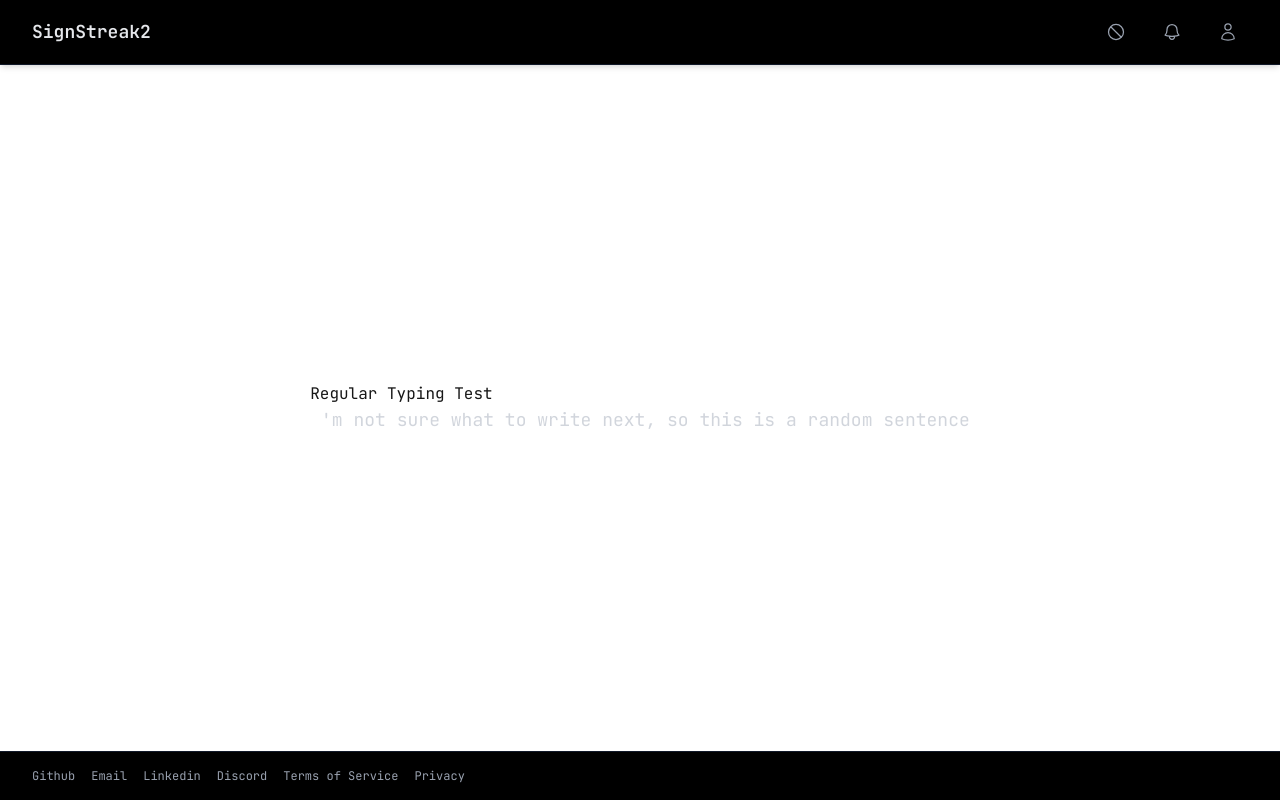
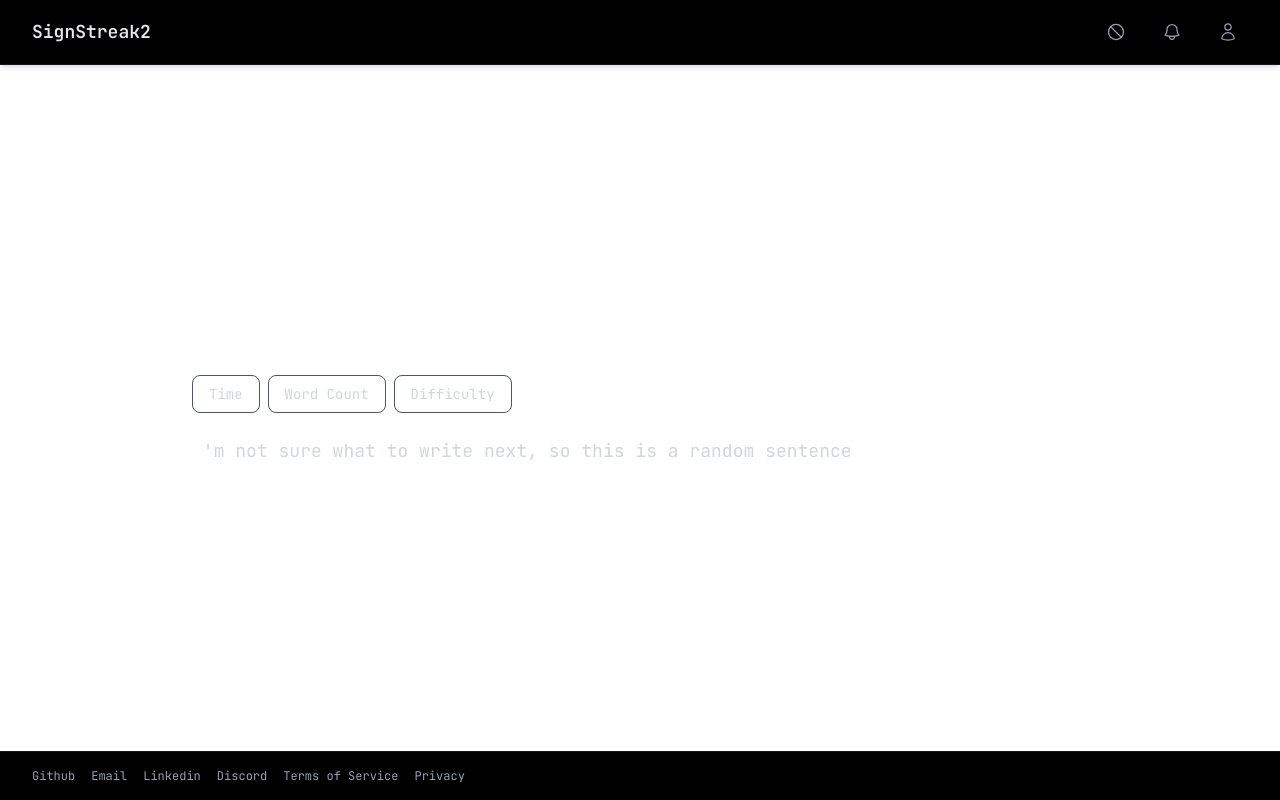
Before and after one commit to HweyTH/sign-streak-2, a Next.js app: page /regular-test in a window 1280 px wide. Built offline with nearby package versions, Linux system fonts and the light colour scheme.

Commit message:
Add basic button and layout for the utility bar to configure the typing test component

```diff
--- a/src/app/regular-test/page.js
+++ b/src/app/regular-test/page.js
@@ -2,10 +2,10 @@ import TypingTest from "@/components/TypingTest";
 
 export default function RegularTestPage() {
     return (
-        <div className="">
-            <h1 className="">
-                Regular Typing Test
-            </h1>
+        <div className="flex flex-col h-full w-full max-w-7xl mx-auto">
+            {/* Test Container */}
+            <div className="flex-1 flex items-center justify-center px-6 pb-6">
+            </div>
             <TypingTest />
         </div>
     )
--- /dev/null
+++ b/src/components/TestConfig.jsx
@@ -0,0 +1,129 @@
+"use client";
+
+import { useState, useRef, useEffect } from "react";
+
+export default function TestConfig({ onConfigChange}) {
+    const [time, setTime] = useState('infinite');
+    const [wordCount, setWordCount] = useState(25);
+    const [difficulty, setDifficulty] = useState('medium');
+    const [activeDropdown, setActiveDropdown] = useState(null);
+
+    const dropdownRefs = useRef({});
+
+    // Close dropdown when clicking outside
+    useEffect(() => {
+        const handleClickOutside = (event) => {
+            if (activeDropdown && dropdownRefs.current[activeDropdown] && !dropdownRefs.current[activeDropdown].contains(event.target)) {
+                setActiveDropdown(null);
+            }
+        };
+
+        document.addEventListener('mousedown', handleClickOutside);
+        return () => {
+            document.removeEventListener('mousedown', handleClickOutside);
+        }
+    }, [activeDropdown])
+
+    // Handle test time configuration
+    const handleTimeChange = (newTime) => {
+        setTime(newTime);
+        onConfigChange({ time: newTime, wordCount, difficulty});
+        setActiveDropdown(null);
+    }
+
+    // Handle word count configuration
+    const handleWordCountChange = (newWordCount) => {
+        setWordCount(newWordCount);
+        onConfigChange({ time, wordCount: newWordCount, difficulty});
+        setActiveDropdown(null);
+    }
+
+    // Handle difficulty configuration
+    const handleDifficultyChange = (newDifficulty) => {
+        setDifficulty(newDifficulty);
+        onConfigChange({ time, wordCount, difficulty: newDifficulty});
+        setActiveDropdown(null);
+    }
+
+    // Toggle Dropdown
+    const toggleDropdown = (dropdown) => {
+        setActiveDropdown(activeDropdown === dropdown ? null : dropdown);
+    }
+
+    const timeOptions = [
+        {value: '15', label: '15'},
+        {value: '30', label: '30'},
+        {value: '60', label: '60'},
+        {value: '120', label: '120'},
+        {value: 'infinite', label: '∞'},
+    ]
+
+    const wordCountOptions = [
+        {value: '10', label: '10'},
+        {value: '25', label: '25'},
+        {value: '50', label: '50'},
+        {value: '100', label: '100'},
+    ]
+
+    const difficultyOptions = [
+        {value: 'easy', label: 'Easy'},
+        {value: 'medium', label: 'Medium'},
+        {value: 'hard', label: 'Hard'},
+    ]
+
+    return (
+        <div className="flex items-cetner space-x-4 mb-6">
+            <div className="relative flex space-x-2" ref={(el) => dropdownRefs.current['time'] = el}>
+                {/* Time Dropdown */}
+                <button
+                    onClick={() => toggleDropdown('time')}
+                    className="flex items-center space-x-2 px-4 py-2 rounded-lg border border-gray-600 transition-colors"
+                >
+                    <span className="text-gray-300 text-sm">Time</span>
+                </button>
+
+                {activeDropdown === 'time' && (
+                    <div>
+                        {timeOptions.map((option) => (
+                            <button
+                                key={option.value}
+                                onClick={() => handleTimeChange(option.value)}
+
+                            >
+
+                            </button>
+                        ))}
+                    </div>
+                )}
+
+                {/* Word Count Dropdown */}
+                <button
+                    onClick={() => toggleDropdown('wordCount')}
+                    className="flex items-center space-x-2 px-4 py-2 rounded-lg border border-gray-600 transition-colors"
+                >
+                    <span className="text-gray-300 text-sm">Word Count</span>
+                </button>
+
+                {activeDropdown === 'wordCount' && (
+                    <div>
+
+                    </div>
+                )}
+
+                {/* Difficulty Level Dropdown */}
+                <button
+                    onClick={() => toggleDropdown('difficulty')}
+                    className="flex items-center space-x-2 px-4 py-2 rounded-lg border border-gray-600 transition-colors"
+                >
+                    <span className="text-gray-300 text-sm">Difficulty</span>
+                </button>
+
+                {activeDropdown === 'difficulty' && (
+                    <div>
+
+                    </div>
+                )}
+            </div>
+        </div>
+    );
+}
--- a/src/components/TypingTest.jsx
+++ b/src/components/TypingTest.jsx
@@ -1,6 +1,7 @@
 "use client";
 import { useState, useRef, useEffect } from "react";
 import generatePrompt from "./generatePrompt";
+import TestConfig from "./TestConfig";
 
 export default function TypingTest() {
     // State variables
@@ -10,6 +11,11 @@ export default function TypingTest() {
     const [wpm, setWpm] = useState(0);
     const [accuracy, setAccuracy] = useState(100);
     const [finished, setFinished] = useState(false);
+    const [config, setConfig] = useState({
+        time: 'infinite',
+        wordCount: 25,
+        difficulty: 'medium'
+    })
     const textareaRef = useRef();
 
     // Load or Restart Test
@@ -24,6 +30,12 @@ export default function TypingTest() {
     };
     useEffect(loadNewTest, []);
 
+    // Handle Test Config Changes
+    const handleConfigChange = (newConfig) => {
+        setConfig(newConfig);
+        loadNewTest();
+    };
+
     // Handle User Typing
     const handleChange = (e) => {
         const val = e.target.value.replace(/\r?\n/g, '');
@@ -31,7 +43,7 @@ export default function TypingTest() {
         setInput(val);
 
         // check if user has finished typing
-        if (val.trim() === prompt.trim()) {
+        if (val.length >= prompt.length) {
             const elapsedTime = (Date.now() - startTime) / 1000 / 60;
             const words = val.trim().split(/\s+/).length;
 
@@ -46,7 +58,13 @@ export default function TypingTest() {
     };
 
     return (
-        <div className="relative w-full max-w-3xl mx-auto">
+        <div className="w-full max-w-4xl mx-auto">
+            <div className="flex justify-left">
+                <TestConfig onConfigChange={handleConfigChange} />
+            </div>
+
+
+
             <pre className="font-mono text-lg">
                 {prompt.split('').map((char, i) => {
                     let cls = 'text-gray-300';
@@ -79,7 +97,8 @@ export default function TypingTest() {
                     absolute top-0 left-0 w-full h-full bg-transparent text-transparent
                     focus:outline-none resize-none
                     ${finished ? 'pointer-events-none' : ''}
-                    `}
+                `}
+                spellCheck={false}
                 placeholder="Begin typing..."
             />
 
```
